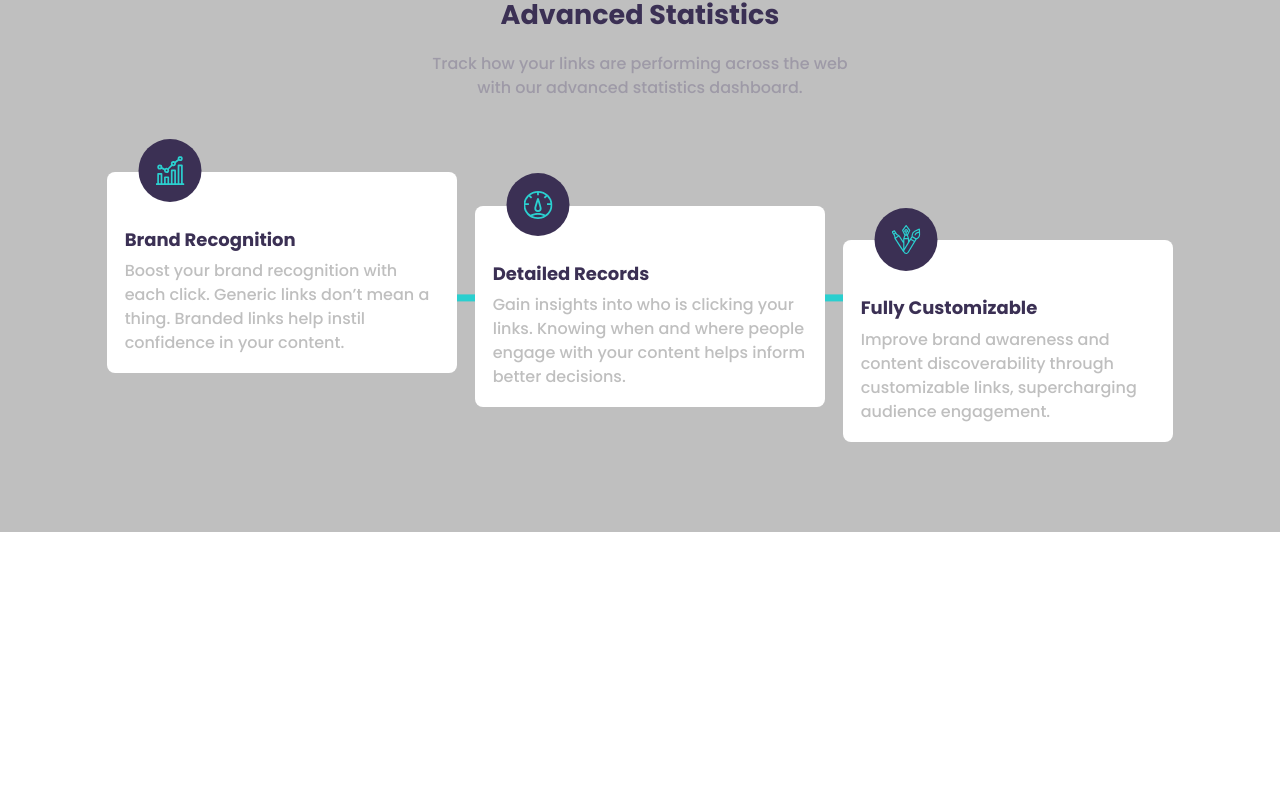
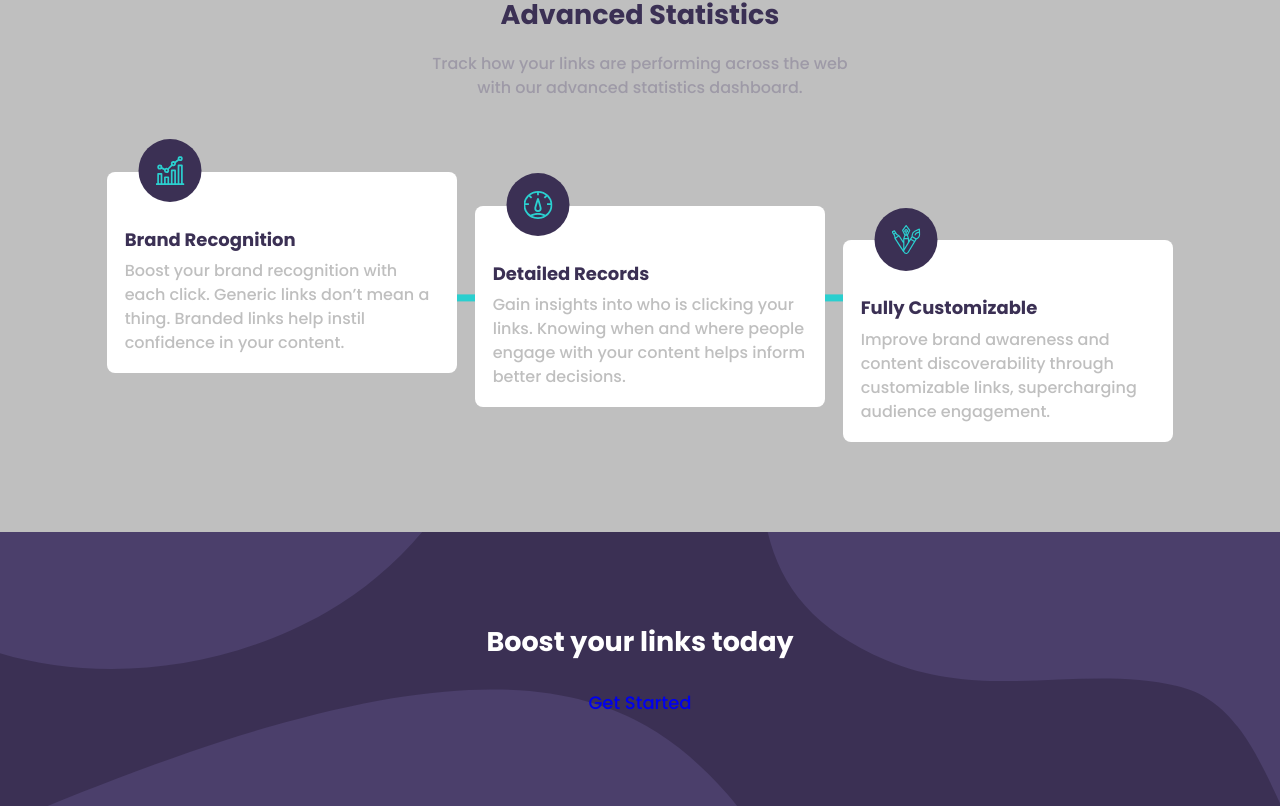
Before and after one commit to alfredthompsonOvie/url-shortener, a Vue app: page / in a window 1280 px wide. Shown: the part 545-1351 px from the top of the page. Before the commit the page ends 1077 px from the top, so only its background shows below. Built offline with nearby package versions, Linux system fonts and the light colour scheme.

Commit message:
subscribe section

```diff
--- a/src/assets/main.css
+++ b/src/assets/main.css
@@ -197,6 +197,25 @@
 	margin-top: 0.8em;
 	font-size: 0.9rem;
 }
+.subscribe {
+	display: grid;
+	grid-template-columns: 1fr 10fr 1fr;
+	grid-template-rows: auto;
+	background-image: url(images/bg-boost-mobile.svg);
+	background-repeat: no-repeat;
+	background-size: contain;
+	background-position: top right;
+	background-color: var(--DarkViolet);
+}
+.content {
+	grid-column: 2;
+	text-align: center;
+	padding: 5em 0;
+}
+.content h2 {
+	color: #fff;
+	margin-bottom: 1em;
+}
 /* ! 1 =========================================================== */
 /* ! 1 =========================================================== */
 /* ! 1 =========================================================== */
@@ -303,6 +322,11 @@
 		font-size: 1rem;
 		margin-top: 0.4em;
 	}
+	.subscribe {
+		background-image: url(images/bg-boost-desktop.svg);
+		background-size: cover;
+		background-position: center;
+	}
 }
 
 @media (min-width: 1200px) {
--- a/src/views/HomeView.vue
+++ b/src/views/HomeView.vue
@@ -101,6 +101,12 @@
 			</div>
 		</div>
 	</section>
+	<section class="subscribe">
+		<div class="content js-subscribe">
+			<h2>Boost your links today</h2>
+			<a href="#" class="cta">Get Started</a>
+		</div>
+	</section>
 </template>
 
 <script>
```
Lines whose indentation alone changed are shown as unchanged.
